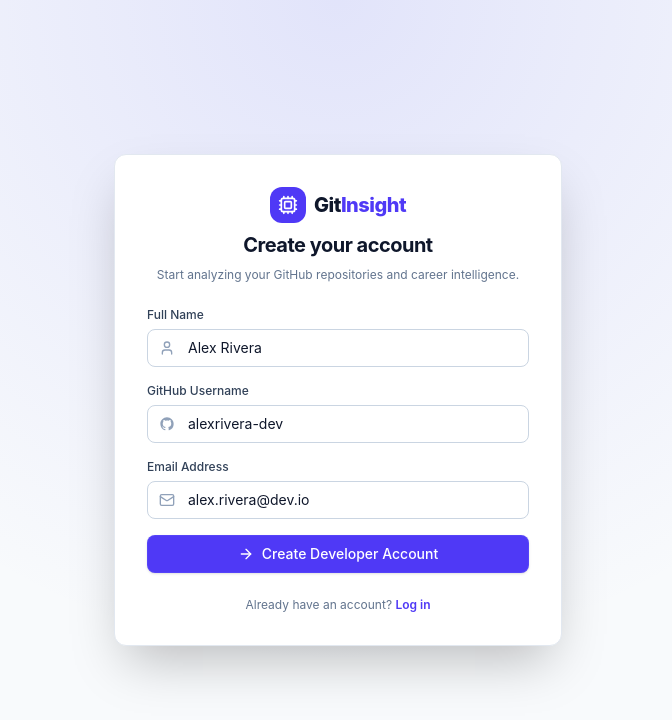
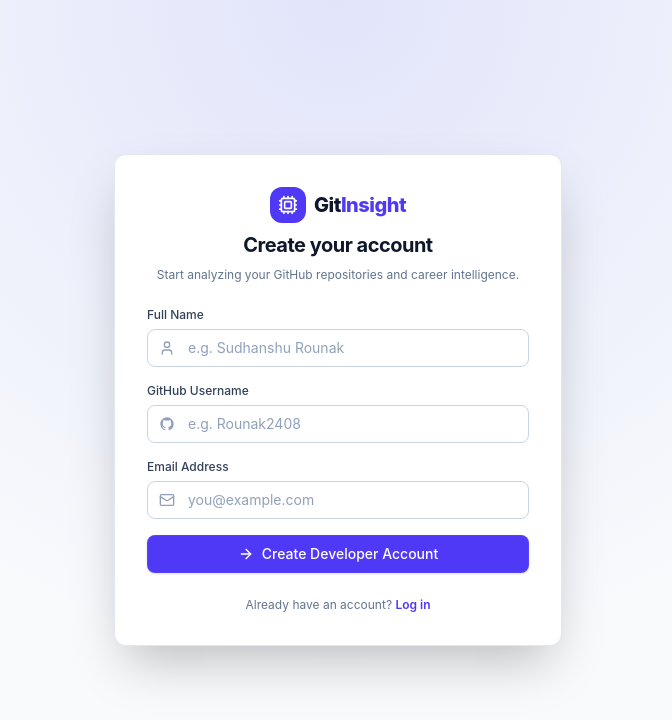
Before and after one commit to Rounak2408/gitinsight, a React (Vite) app: page /register in a window 1280 px wide. Shown: the top 720 px of the page, without its empty margins (302-974 px from the left). Built offline with nearby package versions, Linux system fonts and the light colour scheme; no server answers.

Commit message:
Clear hardcoded default credentials from Login and Register forms

```diff
--- a/src/pages/LoginPage.tsx
+++ b/src/pages/LoginPage.tsx
@@ -6,15 +6,15 @@ import { Button, Input, Card, Badge } from '../components/ui/Primitives';
 import { useAuth } from '../context/AuthContext';
 
 export const LoginPage: React.FC = () => {
-  const [email, setEmail] = useState('alex.rivera@dev.io');
-  const [password, setPassword] = useState('••••••••••••');
+  const [email, setEmail] = useState('');
+  const [password, setPassword] = useState('');
   const { login, isLoading } = useAuth();
   const navigate = useNavigate();
 
   const handleSubmit = async (e: React.FormEvent) => {
     e.preventDefault();
     try {
-      await login(email);
+      await login(email || 'user@gitinsight.dev');
     } catch (err) {
       console.warn('Login note:', err);
     }
@@ -45,7 +45,9 @@ export const LoginPage: React.FC = () => {
             type="email"
             value={email}
             onChange={(e) => setEmail(e.target.value)}
+            placeholder="you@example.com"
             icon={<Mail className="w-4 h-4" />}
+            autoComplete="email"
             required
           />
 
@@ -54,7 +56,9 @@ export const LoginPage: React.FC = () => {
             type="password"
             value={password}
             onChange={(e) => setPassword(e.target.value)}
+            placeholder="••••••••••••"
             icon={<Lock className="w-4 h-4" />}
+            autoComplete="current-password"
             required
           />
 
--- a/src/pages/RegisterPage.tsx
+++ b/src/pages/RegisterPage.tsx
@@ -6,16 +6,16 @@ import { Button, Input, Card } from '../components/ui/Primitives';
 import { useAuth } from '../context/AuthContext';
 
 export const RegisterPage: React.FC = () => {
-  const [name, setName] = useState('Alex Rivera');
-  const [email, setEmail] = useState('alex.rivera@dev.io');
-  const [username, setUsername] = useState('alexrivera-dev');
+  const [name, setName] = useState('');
+  const [email, setEmail] = useState('');
+  const [username, setUsername] = useState('');
   const { register, isLoading } = useAuth();
   const navigate = useNavigate();
 
   const handleSubmit = async (e: React.FormEvent) => {
     e.preventDefault();
     try {
-      await register(name, email, username);
+      await register(name || 'Developer', email || 'dev@gitinsight.dev', username || 'rounak2408');
     } catch (err) {
       console.warn('Register note:', err);
     }
@@ -46,6 +46,7 @@ export const RegisterPage: React.FC = () => {
             type="text"
             value={name}
             onChange={(e) => setName(e.target.value)}
+            placeholder="e.g. Sudhanshu Rounak"
             icon={<UserIcon className="w-4 h-4" />}
             required
           />
@@ -55,6 +56,7 @@ export const RegisterPage: React.FC = () => {
             type="text"
             value={username}
             onChange={(e) => setUsername(e.target.value)}
+            placeholder="e.g. Rounak2408"
             icon={<Github className="w-4 h-4" />}
             required
           />
@@ -64,6 +66,7 @@ export const RegisterPage: React.FC = () => {
             type="email"
             value={email}
             onChange={(e) => setEmail(e.target.value)}
+            placeholder="you@example.com"
             icon={<Mail className="w-4 h-4" />}
             required
           />
```
